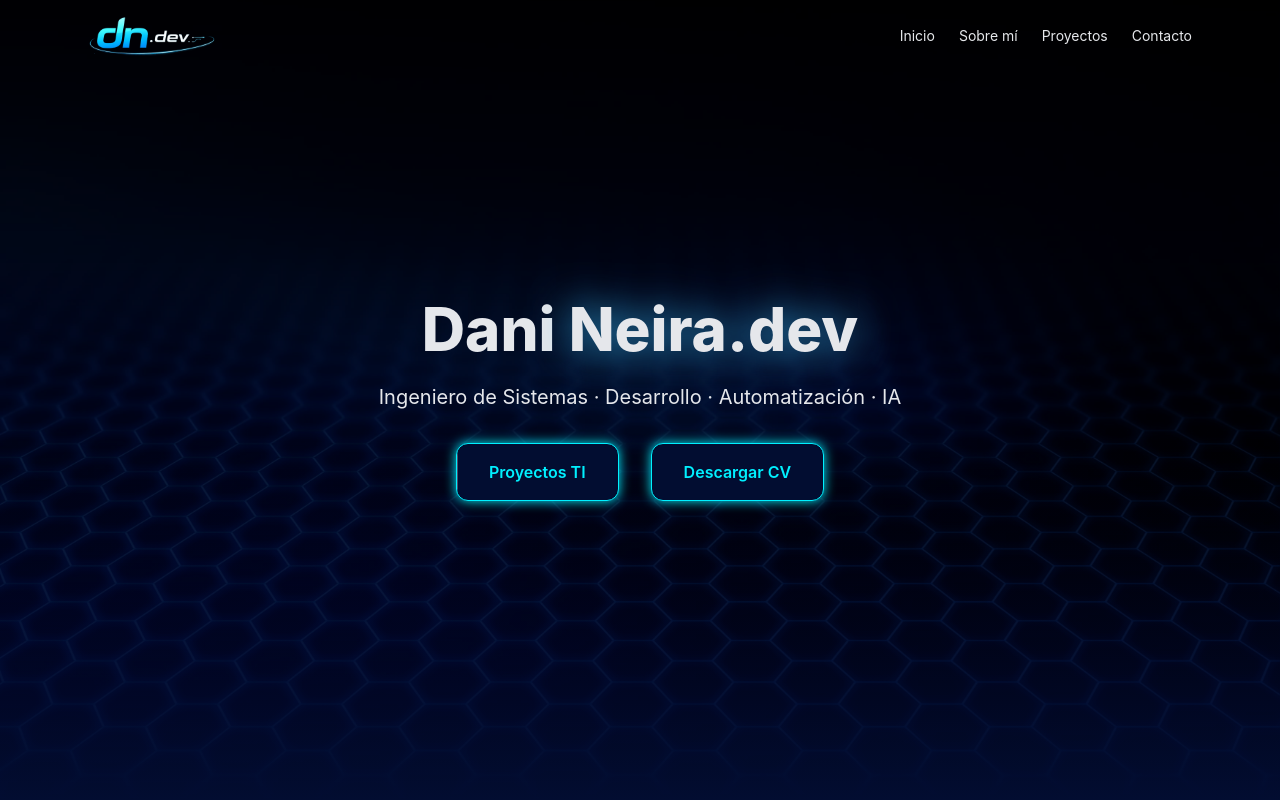
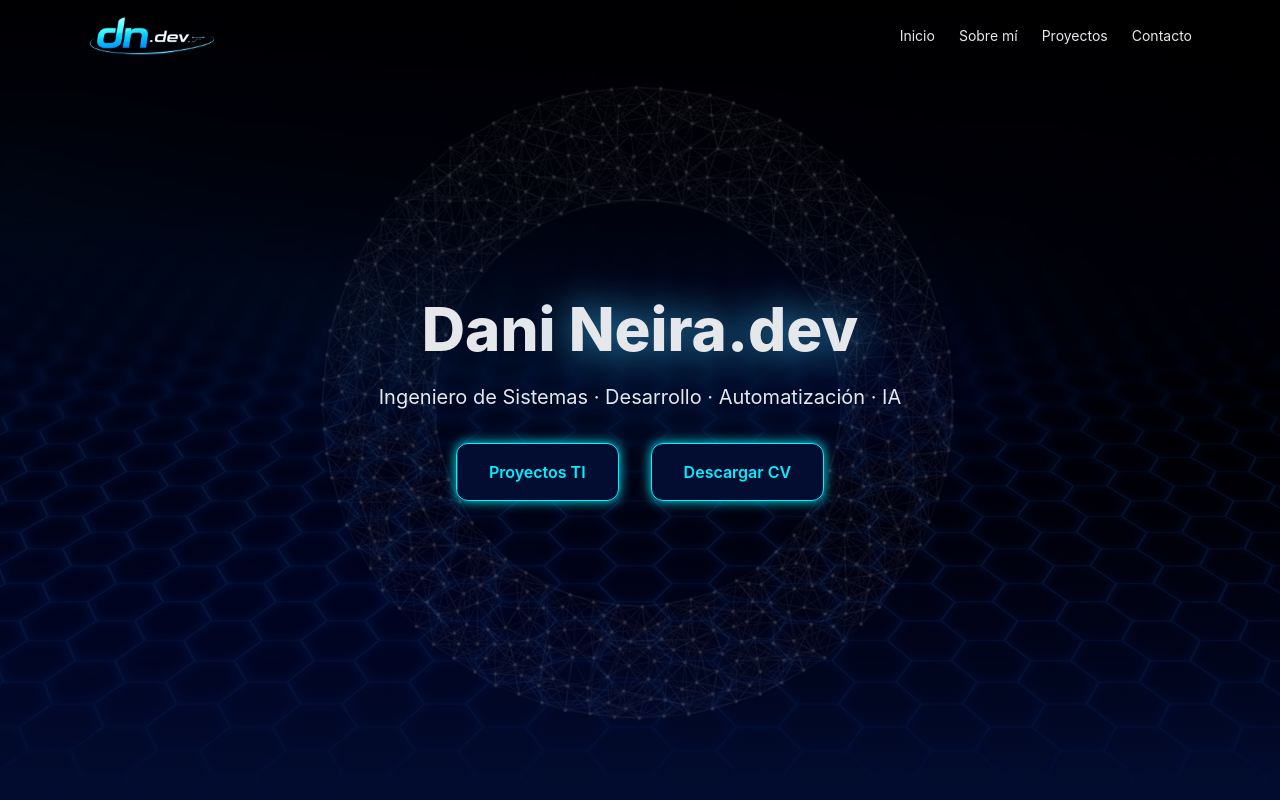
Before and after one commit to danineirac/portfolio.danineira.dev, a React (Vite) app: page / in a window 1280 px wide. Shown: the top 800 px of the page. Built offline with nearby package versions, Linux system fonts and the light colour scheme.

Commit message:
Fondo giratorio en hero agregado.

```diff
--- a/package.json
+++ b/package.json
@@ -13,6 +13,7 @@
     "@emailjs/browser": "^4.4.1",
     "@tailwindcss/vite": "^4.1.18",
     "@vitejs/plugin-react": "^5.1.3",
+    "framer-motion": "^12.34.5",
     "react": "^19.2.0",
     "react-dom": "^19.2.0",
     "tailwindcss": "^4.1.18"
@@ -26,6 +27,7 @@
     "eslint-plugin-react-hooks": "^7.0.1",
     "eslint-plugin-react-refresh": "^0.4.24",
     "globals": "^16.5.0",
-    "vite": "^7.3.1"
+    "vite": "^7.3.1",
+    "vite-plugin-svgr": "^4.5.0"
   }
 }
--- a/src/components/Hero.jsx
+++ b/src/components/Hero.jsx
@@ -1,8 +1,12 @@
 import { useEffect, useState } from "react"
+import TechSphere from "./TechSphere"
+
+
 
 
 export default function Hero() {
   const [visible, setVisible] = useState(false)
+  const [activeSphere, setActiveSphere] = useState(false)
 
   useEffect(() => {
     setVisible(true)
@@ -13,6 +17,8 @@ export default function Hero() {
       id="home"
       className="h-screen flex items-center justify-center relative overflow-hidden"
     >
+
+      <TechSphere active={activeSphere} />
 
      <div className="absolute w-96 h-96 bg-neon/20 blur-3xl rounded-full" />
 
@@ -36,6 +42,8 @@ export default function Hero() {
 
         <a
           href="#projects"
+          onMouseEnter={() => setActiveSphere(true)}
+          onMouseLeave={() => setActiveSphere(false)}
           className="mr-8 relative inline-flex items-center justify-center px-8 py-4 overflow-hidden font-semibold rounded-xl group bg-[#020d31] border border-[#00f0ff] shadow-[0_0_12px_#00f0ff] transition-all duration-300"
         >
           {/* Fondo animado hover */}
@@ -49,6 +57,8 @@ export default function Hero() {
 
         <a
           href="/Dani_Neira_CV_v2.pdf"
+          onMouseEnter={() => setActiveSphere(true)}
+          onMouseLeave={() => setActiveSphere(false)}
           download
           className="relative inline-flex items-center justify-center px-8 py-4 overflow-hidden font-semibold rounded-xl group bg-[#020d31] border border-[#00f0ff] shadow-[0_0_12px_#00f0ff] transition-all duration-300"
         >
@@ -61,6 +71,8 @@ export default function Hero() {
           </span>
         </a>
 
+
+
       </div>
     </section>
   )
--- /dev/null
+++ b/src/components/TechSphere.jsx
@@ -0,0 +1,72 @@
+import { useEffect, useRef } from "react"
+import techBall from "../assets/techball.svg"
+
+export default function TechSphere({ className = "", active = false }) {
+  const innerRef = useRef(null)
+
+useEffect(() => {
+  let rotationZ = 0
+  let mouseX = 0
+  let mouseY = 0
+  let currentX = 0
+  let currentY = 0
+
+  const handleMouseMove = (e) => {
+    const { innerWidth, innerHeight } = window
+    mouseX = (e.clientX / innerWidth - 0.5) * 15
+    mouseY = (e.clientY / innerHeight - 0.5) * 15
+  }
+
+  const animate = () => {
+    rotationZ += 0.1 // 🔥 velocidad de giro hacia la derecha
+
+    // interpolación suave tipo Apple
+    currentX += (mouseX - currentX) * 0.05
+    currentY += (mouseY - currentY) * 0.05
+
+    if (innerRef.current) {
+      innerRef.current.style.transform = `
+        rotateZ(${rotationZ}deg)
+        rotateX(${-currentY}deg)
+        rotateY(${currentX}deg)
+      `
+    }
+
+    requestAnimationFrame(animate)
+  }
+
+  window.addEventListener("mousemove", handleMouseMove)
+  animate()
+
+  return () => window.removeEventListener("mousemove", handleMouseMove)
+}, [])
+
+  return (
+    <div
+      className={`
+        pointer-events-none
+        absolute
+        top-1/2 left-1/2
+        -translate-x-1/2 -translate-y-1/2
+        ${className}
+      `}
+      style={{ width: "700px", perspective: "300px" }}
+    >
+      <div
+        ref={innerRef}
+        className={`
+          transition-all duration-700 ease-out
+          spin-slow pulse-energy
+          ${active ? "scale-110 opacity-40" : "scale-100 opacity-25"}
+        `}
+        style={{ transformStyle: "preserve-3d" }}
+      >
+        <img
+          src={techBall}
+          alt="Tech Sphere"
+          className="w-full mix-blend-screen"
+        />
+      </div>
+    </div>
+  )
+}
--- a/src/index.css
+++ b/src/index.css
@@ -20,3 +20,22 @@ body {
   color: var(--text-color);
   font-family: 'Inter', sans-serif;
 }
+
+@keyframes spinSlow {
+  from { transform: rotate(0deg); }
+  to { transform: rotate(360deg); }
+}
+
+@keyframes pulseEnergy {
+  0%,100% { opacity: .25; filter: blur(0px); }
+  50% { opacity: .4; filter: blur(1px); }
+}
+
+.spin-slow {
+  animation: spinSlow 120s linear infinite;
+  will-change: transform;
+}
+
+.pulse-energy {
+  animation: pulseEnergy 6s ease-in-out infinite;
+}
--- a/vite.config.js
+++ b/vite.config.js
@@ -1,10 +1,12 @@
 import { defineConfig } from 'vite'
 import react from '@vitejs/plugin-react'
 import tailwindcss from '@tailwindcss/vite'
+import svgr from "vite-plugin-svgr"
 
 export default defineConfig({
   plugins: [
     react(),
     tailwindcss(),
+    svgr(),
   ],
 })
```
Also changed, not shown: src/assets/techball.svg (added), 1 other file (tests, documents, lock files or other folders).
